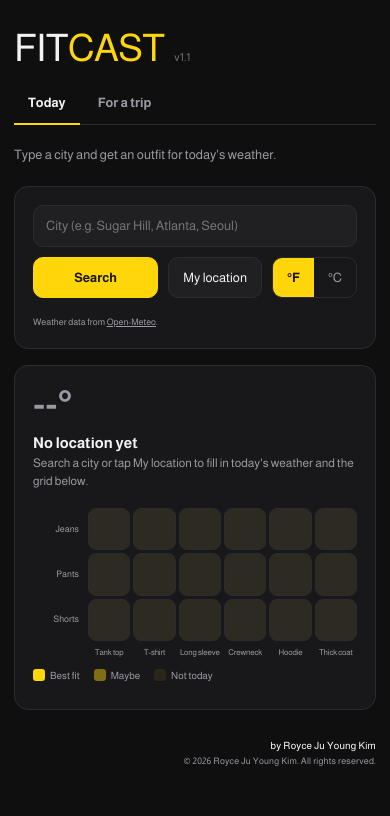
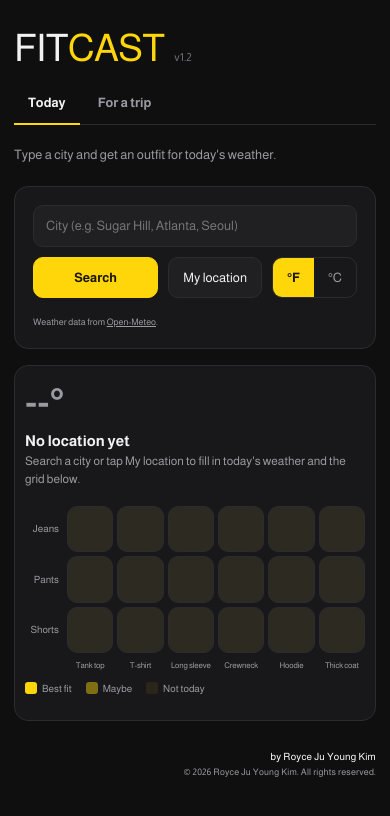
Before and after one commit to kmyrc/FITCAST, a plain HTML site: page index.html in a window 390 px wide. Drawn offline with Linux system fonts and the light colour scheme; a web font is replaced by a local one.

Commit message:
v1.2: fix tiny grid squares on iPhone, bigger labels on phones
Safari collapsed the squares because of size containment on the buttons;
contain width only, give the buttons an explicit width, and use flex
centering. On phones, tighten the card padding and label column so the
squares and Best/Maybe text are larger.

Co-Authored-By: Claude Opus 5.5 <noreply@anthropic.com>
Claude-Session: https://claude.ai/code/session_015w6WXe6irft1Zmy84xXUio

```diff
--- a/index.html
+++ b/index.html
@@ -194,9 +194,9 @@
   .hidden{display:none!important}
   .fitgrid-wrap{margin-top:18px}
   .fitgrid{display:grid;grid-template-columns:86px repeat(6,minmax(0,1fr));gap:4px;align-items:stretch}
-  .fg-cell{position:relative;aspect-ratio:1.35;border-radius:8px;background:var(--card2);border:1px solid var(--line);cursor:pointer;overflow:hidden;display:grid;place-items:center;font-size:9px;font-weight:600;color:var(--accent-ink);padding:0;min-width:0}
+  .fg-cell{position:relative;aspect-ratio:1.35;border-radius:8px;background:var(--card2);border:1px solid var(--line);cursor:pointer;overflow:hidden;display:flex;align-items:center;justify-content:center;font-size:9px;font-weight:600;color:var(--accent-ink);padding:0;min-width:0;width:100%;box-sizing:border-box}
   .fg-cell .fill{position:absolute;inset:0;background:var(--accent)}
-  .fg-cell{container-type:size}
+  .fg-cell{container-type:inline-size}   /* width-only: 'size' made the squares collapse on iPhone Safari */
   .fg-cell span{position:relative;font-size:min(34px,24cqw);font-weight:800;line-height:1;letter-spacing:-.02em}
   .fg-cell span .mb{font-size:inherit}
   .fg-cell.best span{font-size:min(34px,34cqw)}
@@ -210,7 +210,7 @@
   .fitgrid-legend .sw{display:inline-block;width:12px;height:12px;border-radius:3px;background:var(--accent);margin-right:5px;vertical-align:-2px}
   .scale-note{font-size:11px;color:var(--muted);margin-top:8px}
   .scale-note b{color:var(--text)}
-  @media (max-width:520px){.fitgrid{grid-template-columns:52px repeat(6,minmax(0,1fr));gap:3px}.fg-y,.fg-x{font-size:9px}.fg-cell{font-size:9px;aspect-ratio:1}.weather{grid-template-columns:1fr;gap:10px}}
+  @media (max-width:520px){.fitgrid{grid-template-columns:38px repeat(6,minmax(0,1fr));gap:4px}#weatherCard{padding:16px 10px}.fg-y,.fg-x{font-size:10px}.fg-y{padding-right:4px}.fg-cell{font-size:9px;aspect-ratio:1;border-radius:10px}.fg-cell span{font-size:28cqw}.fg-cell.best span{font-size:34cqw}.weather{grid-template-columns:1fr;gap:10px}}
   .foot{color:var(--muted);font-size:10px;margin-top:24px}
   .foot a{color:var(--muted)}
   /* ---- responsive: laptops / desktops / tablets / phones ---- */
@@ -241,7 +241,7 @@
 </head>
 <body>
 <div class="wrap">
-  <h1>Fit<span>cast</span><small class="ver" title="Version">v1.1</small></h1>
+  <h1>Fit<span>cast</span><small class="ver" title="Version">v1.2</small></h1>
   <nav class="tabs" role="tablist">
     <button role="tab" data-view="today" class="on">Today</button>
     <button role="tab" data-view="trip">For a trip</button>
```
Also changed, not shown: 1 other file.
